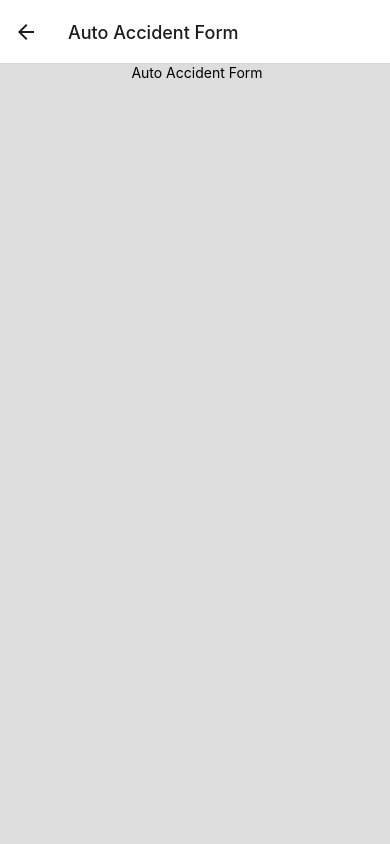
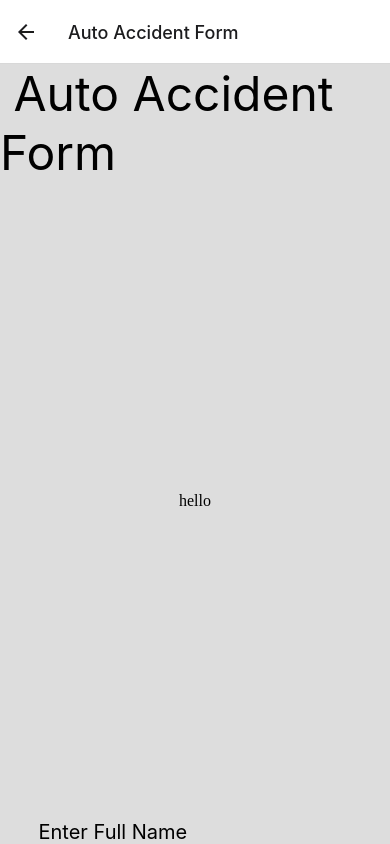
Before and after one commit to dannyara/React-Native-Incident-Form-Demo, a React Native app: screen /AutoAccidentForm in a window 390 px wide. Built offline with nearby package versions, Linux system fonts and the light colour scheme.

Commit message:
added auto accident and injury forms

```diff
--- a/App.js
+++ b/App.js
@@ -4,6 +4,8 @@ import {StyleSheet, Text, View} from 'react-native';
 import {Button, Image, TextInput} from "react-native-web";
 import {NavigationContainer} from '@react-navigation/native';
 import {createNativeStackNavigator} from '@react-navigation/native-stack';
+import InjuryPage from "./components/InjuryForm";
+import AutoAccidentPage from "./components/AutoAccidentForm";
 
 const Stack = createNativeStackNavigator();
 
@@ -44,22 +46,6 @@ const HomePage = ({navigation}) => {
         </View>
     );
 
-}
-const InjuryPage = () => {
-    return (
-        <View style={styles.container}>
-
-            <Text> Injury Form</Text>
-
-        </View>
-    );
-}
-const AutoAccidentPage = () => {
-    return (
-        <View style={styles.container}>
-            <Text> Auto Accident Form</Text>
-        </View>
-    );
 }
 
 const App = () => {
@@ -109,7 +95,7 @@ const styles = StyleSheet.create({
         color: 'red',
     },
     formSelect: {
-        justifyContent: 'center',
+        justifyContent: 'space-between',
         alignItems: 'center',
         padding: 20
     },
--- /dev/null
+++ b/components/AutoAccidentForm.js
@@ -0,0 +1,32 @@
+import {StyleSheet, Text, TextInput, View} from "react-native";
+import * as React from "react";
+import {useState} from "react";
+
+const AutoAccidentPage = () => {
+    const [text, setText] = useState('')
+    return (
+        <View style={styles.container}>
+            <Text style={{fontSize: 48}}> Auto Accident Form</Text>
+
+            <label > hello</label>
+            <TextInput value={text}
+                       style={styles.nameInput}
+                       placeholder={"Enter Full Name" }>
+
+            </TextInput>
+
+        </View>
+    );
+}
+const styles = StyleSheet.create({
+    container: {
+        flex: 1,
+        backgroundColor: '#dddddd',
+        alignItems: 'center',
+        justifyContent: 'space-between'
+    },
+    nameInput: {
+        fontSize: 20
+    }
+});
+export default AutoAccidentPage
--- /dev/null
+++ b/components/InjuryForm.js
@@ -0,0 +1,20 @@
+import {StyleSheet, Text, View} from "react-native";
+
+const InjuryPage = () => {
+    return (
+        <View style={styles.container}>
+
+            <Text> Injury Form</Text>
+
+        </View>
+    );
+}
+const styles = StyleSheet.create({
+    container: {
+        flex: 1,
+        backgroundColor: '#dddddd',
+        alignItems: 'center',
+
+    },
+});
+export default InjuryPage
```
